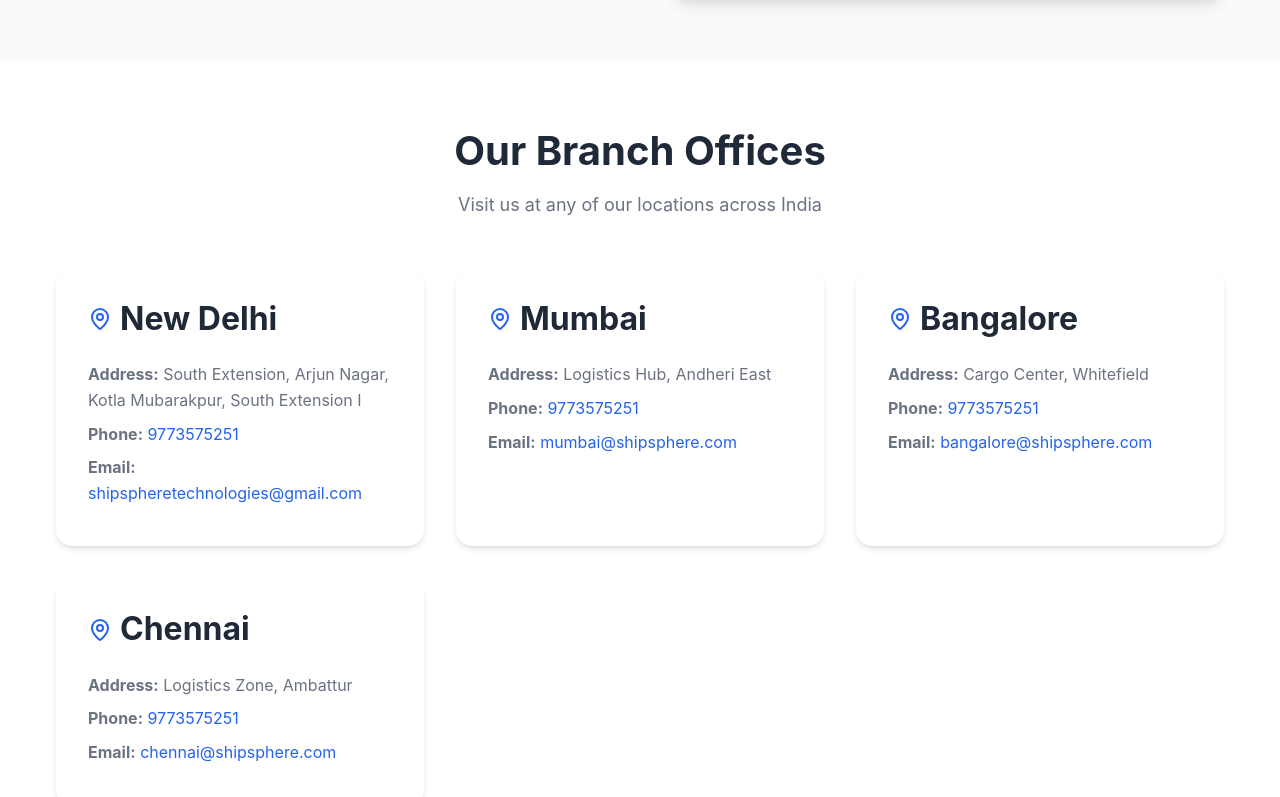
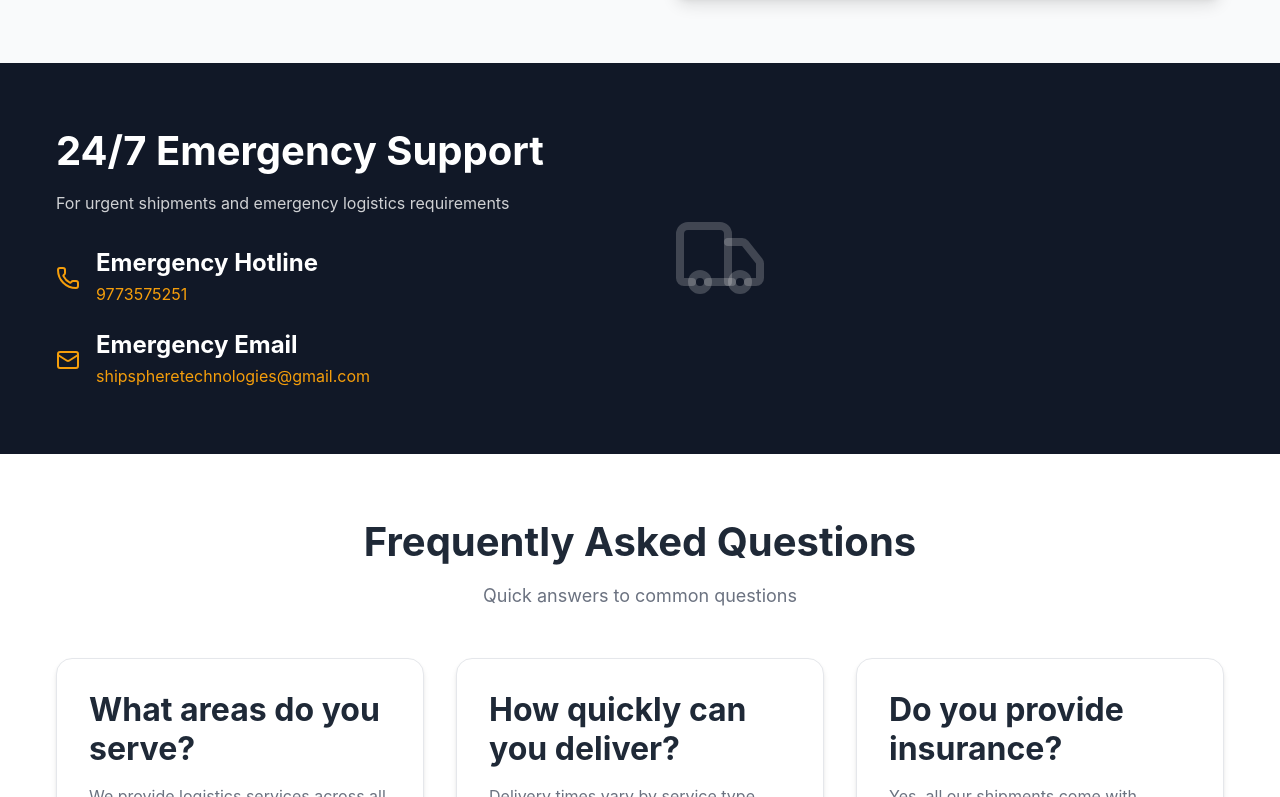
Before and after one commit to PriyanshVijay26/shree-ashtavinayak-logistics, a React (Create React App) app: page /contact in a window 1280 px wide. Shown: the part 1483-2280 px from the top of the page. Built offline with nearby package versions, Linux system fonts and the light colour scheme.

Commit message:
Remove branch offices section - company has only one office location

```diff
--- a/src/App.css
+++ b/src/App.css
@@ -761,56 +761,6 @@ section {
   color: var(--primary-dark);
 }
 
-/* Branch Offices */
-.branches-grid {
-  display: grid;
-  grid-template-columns: repeat(auto-fit, minmax(300px, 1fr));
-  gap: 2rem;
-}
-
-.branch-card {
-  background: var(--bg-primary);
-  padding: 2rem;
-  border-radius: 1rem;
-  box-shadow: var(--shadow-md);
-  transition: all 0.3s ease;
-}
-
-.branch-card:hover {
-  transform: translateY(-5px);
-  box-shadow: var(--shadow-lg);
-}
-
-.branch-header {
-  display: flex;
-  align-items: center;
-  gap: 0.5rem;
-  margin-bottom: 1.5rem;
-}
-
-.branch-header svg {
-  color: var(--primary-color);
-}
-
-.branch-header h3 {
-  color: var(--text-primary);
-  margin-bottom: 0;
-}
-
-.branch-details p {
-  margin-bottom: 0.5rem;
-  color: var(--text-secondary);
-}
-
-.branch-details a {
-  color: var(--primary-color);
-  text-decoration: none;
-}
-
-.branch-details a:hover {
-  text-decoration: underline;
-}
-
 /* Emergency Contact */
 .emergency-contact {
   background: var(--bg-dark);
--- a/src/pages/Contact.tsx
+++ b/src/pages/Contact.tsx
@@ -97,32 +97,7 @@ const Contact: React.FC = () => {
     'Cold Chain Logistics'
   ];
 
-  const branches = [
-    {
-      city: 'New Delhi',
-      address: 'South Extension, Arjun Nagar, Kotla Mubarakpur, South Extension I',
-      phone: '9773575251',
-      email: 'shipspheretechnologies@gmail.com'
-    },
-    {
-      city: 'Mumbai',
-      address: 'Logistics Hub, Andheri East',
-      phone: '9773575251',
-      email: 'mumbai@shipsphere.com'
-    },
-    {
-      city: 'Bangalore',
-      address: 'Cargo Center, Whitefield',
-      phone: '9773575251',
-      email: 'bangalore@shipsphere.com'
-    },
-    {
-      city: 'Chennai',
-      address: 'Logistics Zone, Ambattur',
-      phone: '9773575251',
-      email: 'chennai@shipsphere.com'
-    }
-  ];
+
 
   return (
     <div className="contact-page">
@@ -323,42 +298,6 @@ const Contact: React.FC = () => {
         </div>
       </section>
 
-      {/* Branch Offices */}
-      <section className="branch-offices">
-        <div className="container">
-          <motion.div
-            initial={{ opacity: 0, y: 30 }}
-            whileInView={{ opacity: 1, y: 0 }}
-            transition={{ duration: 0.6 }}
-            className="section-header"
-          >
-            <h2>Our Branch Offices</h2>
-            <p>Visit us at any of our locations across India</p>
-          </motion.div>
-
-          <div className="branches-grid">
-            {branches.map((branch, index) => (
-              <motion.div
-                key={branch.city}
-                initial={{ opacity: 0, y: 30 }}
-                whileInView={{ opacity: 1, y: 0 }}
-                transition={{ duration: 0.6, delay: index * 0.1 }}
-                className="branch-card"
-              >
-                <div className="branch-header">
-                  <MapPin />
-                  <h3>{branch.city}</h3>
-                </div>
-                <div className="branch-details">
-                  <p><strong>Address:</strong> {branch.address}</p>
-                  <p><strong>Phone:</strong> <a href={`tel:${branch.phone}`}>{branch.phone}</a></p>
-                  <p><strong>Email:</strong> <a href={`mailto:${branch.email}`}>{branch.email}</a></p>
-                </div>
-              </motion.div>
-            ))}
-          </div>
-        </div>
-      </section>
 
       {/* Emergency Contact */}
       <section className="emergency-contact">
```
